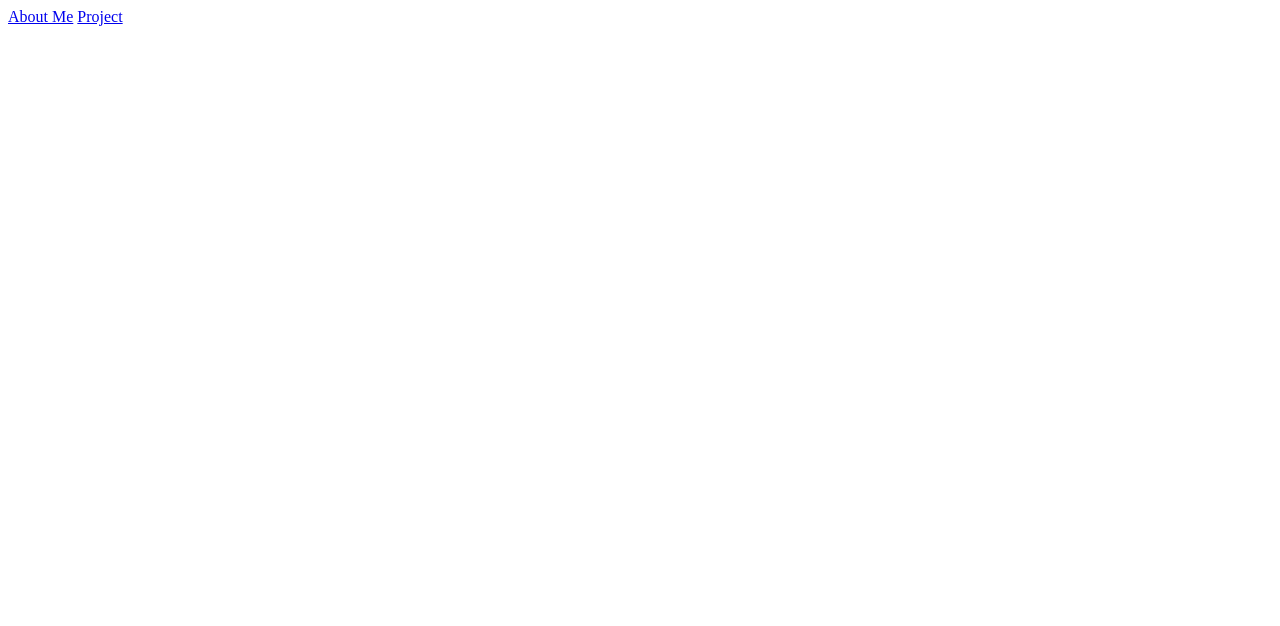
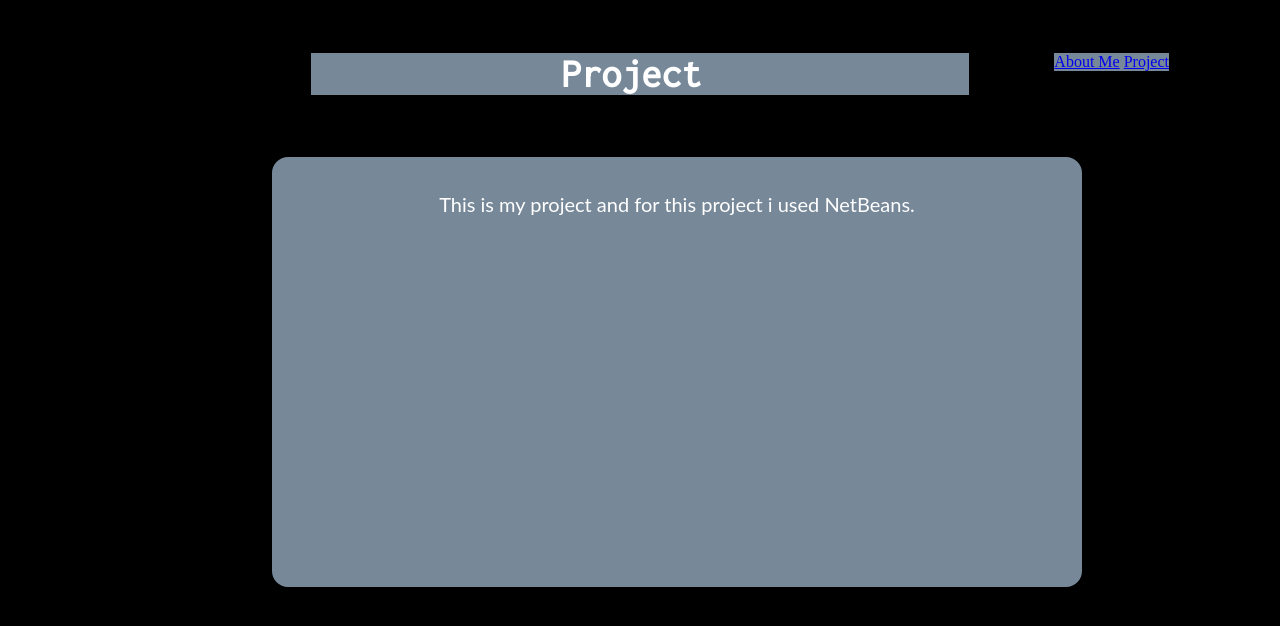
Before and after one commit to Eric82/eric-porfolio, a plain HTML site: page public_html/project.html in a window 1280 px wide. Drawn offline with Linux system fonts and the light colour scheme.

Commit message:
second page

```diff
--- a/public_html/css/stylesheet.css
+++ b/public_html/css/stylesheet.css
@@ -66,3 +66,15 @@ p{
     font-size: 20px;
     font-family: 'Lato', sans-serif;
 }
+#article3{
+    background-color: white;
+    color:white;
+    width:800px;
+    margin-left: 260px;
+    margin-right: 50px;
+    border:4px solid activecaption;
+    border-top-right-radius:20px;
+    border-bottom-right-radius:20px;
+    background-color: lightslategrey;
+    float: left;
+}
--- a/public_html/project.html
+++ b/public_html/project.html
@@ -6,14 +6,22 @@ and open the template in the editor.
 -->
 <html>
     <head>
-        <title>TODO supply a title</title>
+        <title>Project</title>
         <meta charset="UTF-8">
         <meta name="viewport" content="width=device-width, initial-scale=1.0">
+        <link type="text/css" rel="stylesheet" href="css/stylesheet.css">
+        <link href='http://fonts.googleapis.com/css?family=Inconsolata' rel='stylesheet' type='text/css'>
     </head>
     <body>
-        <nav class="links">
-            <a href="index.html">About Me</a>
-            <a href="project.html">Project</a>
-        </nav>
+        <header>
+            <nav class="links">
+                <a href="index.html">About Me</a>
+                <a href="project.html">Project</a>
+            </nav>
+        </header>
+        <h1 class="uppercase">Project</h1>
+            <article id="article3">
+                <p>This is my project and for this project i used NetBeans. </p>
+            </article>
     </body>
 </html>
```
